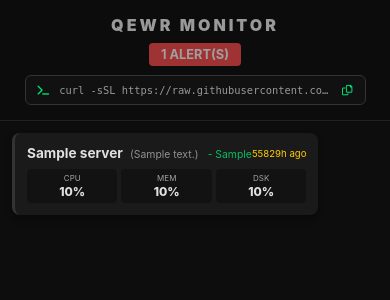
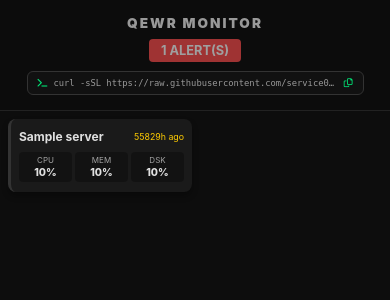
Before and after one commit to service0427/aws_qewr-monitoring-server, a FastAPI app: page / in a window 390 px wide. Shown: the top 300 px of the page. Run offline with FastAPI, Linux system fonts and the light colour scheme; tables that the repository leaves empty hold one stand-in row (values such as "Sample post").

Commit message:
Optimize mobile layout by simplifying card view and reducing font sizes

```diff
--- a/static/style.css
+++ b/static/style.css
@@ -242,3 +242,43 @@
 .metrics-table tr:nth-child(even) { background: #0a0a0a; }
 
 .loading { text-align: center; padding: 50px; color: var(--text-secondary); font-style: italic; }
+
+/* Mobile Optimization (Simplified view to prevent clipping) */
+@media (max-width: 480px) {
+    #server-list {
+        padding: 8px;
+        gap: 6px;
+    }
+    .server-card {
+        padding: 10px 8px;
+    }
+    /* Hide IP and Memo in grid view to save space */
+    .ip-small, .memo-small {
+        display: none !important;
+    }
+    .server-name {
+        font-size: 0.75rem;
+        margin-bottom: 8px;
+    }
+    .time-ago {
+        font-size: 0.55rem;
+    }
+    .metrics {
+        gap: 3px;
+    }
+    .metric-item {
+        padding: 3px 1px;
+    }
+    .value {
+        font-size: 0.65rem;
+    }
+    .installer-copy-box {
+        font-size: 0.55rem;
+        padding: 6px 10px;
+        gap: 6px;
+    }
+    h1 {
+        font-size: 0.85rem;
+        letter-spacing: 2px;
+    }
+}
```
